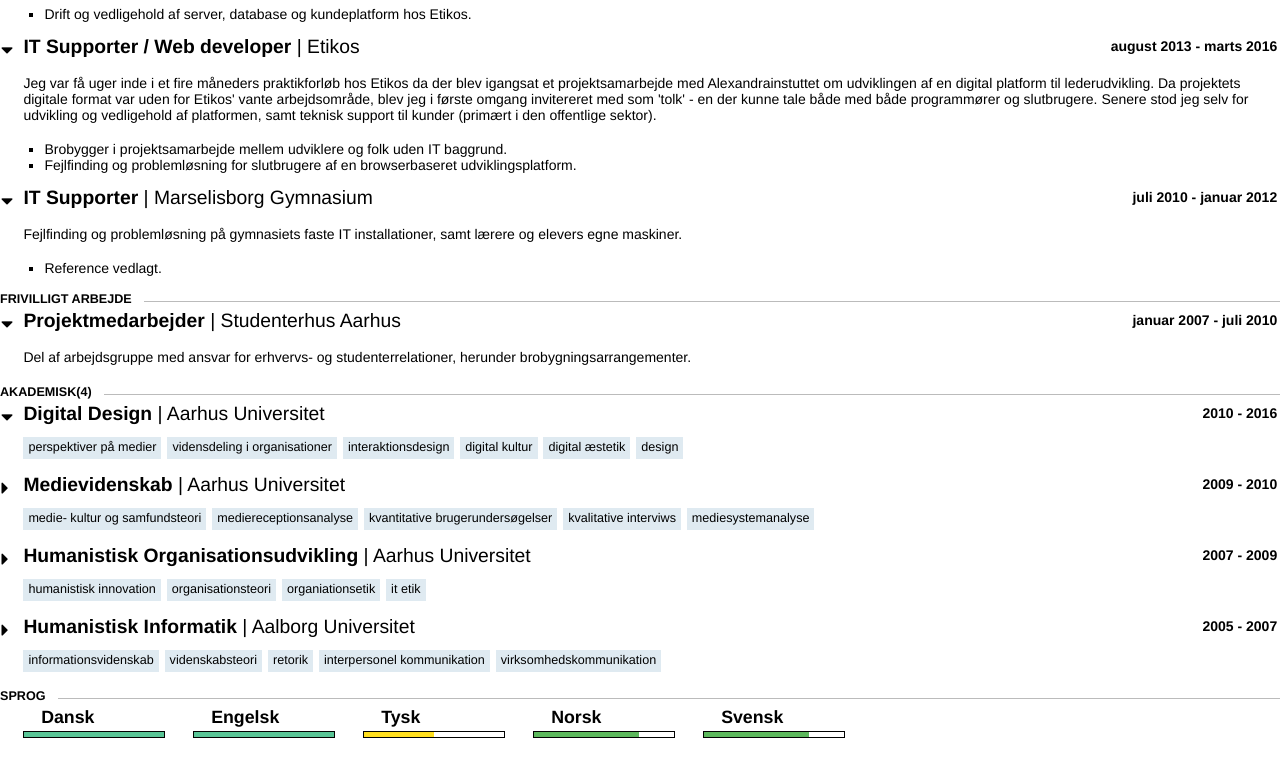
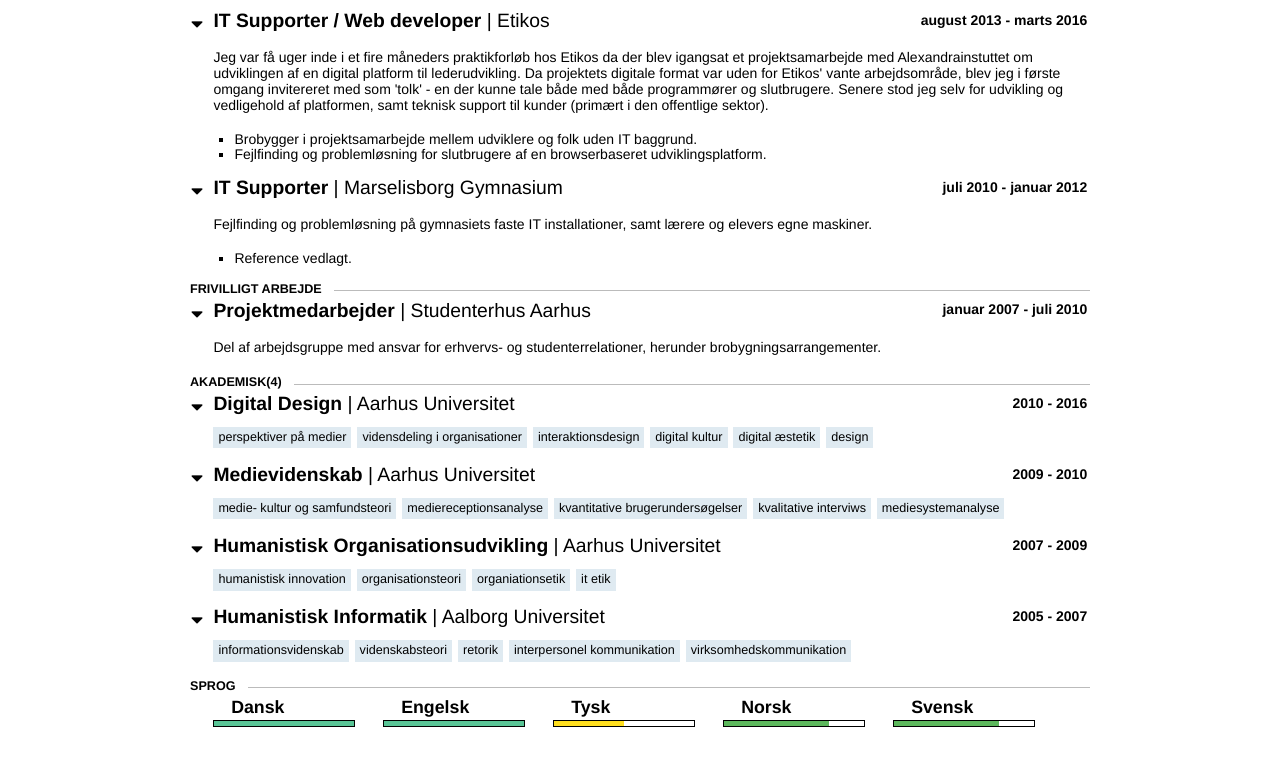
Before and after one commit to khngrd/khn.fyi, a plain HTML site: page index.html in a window 1280 px wide. Shown: the part 542-1318 px from the top of the page. Before the commit the page ends 1297 px from the top, so only its background shows below. Drawn offline with Linux system fonts and the light colour scheme.

Commit message:
Update index.html

```diff
--- a/index.html
+++ b/index.html
@@ -776,8 +776,7 @@ div.topic {
 
 	<body>
 		<div id="resume">
-
-
+		<div>
 	</div>
 				<header id="header" class="clear">
 						<img class="picture" src="profil.png" alt="Kasper Haugland Nørgaard"/>
@@ -1070,7 +1069,8 @@ div.topic {
 							</div>
 							<header class="clear" style="height:25px">
 								<span class="space-left">
-										<span class="fa fa-caret-right"></span>
+										<span class="fa fa-caret-down"></span>
+										<!-- <span class="fa fa-caret-right"></span> -->
 								</span>
 								<div class="header-left">
 										<div class="area">
@@ -1103,7 +1103,8 @@ div.topic {
 							</div>
 							<header class="clear" style="height:25px">
 								<span class="space-left">
-										<span class="fa fa-caret-right"></span>
+										<span class="fa fa-caret-down"></span>
+										<!-- <span class="fa fa-caret-right"></span> -->
 								</span>
 								<div class="header-left">
 										<div class="area">
@@ -1135,7 +1136,8 @@ div.topic {
 							</div>
 							<header class="clear" style="height:25px">
 								<span class="space-left">
-										<span class="fa fa-caret-right"></span>
+										<span class="fa fa-caret-down"></span>
+										<!-- <span class="fa fa-caret-right"></span> -->
 								</span>
 								<div class="header-left">
 										<div class="area">
```
